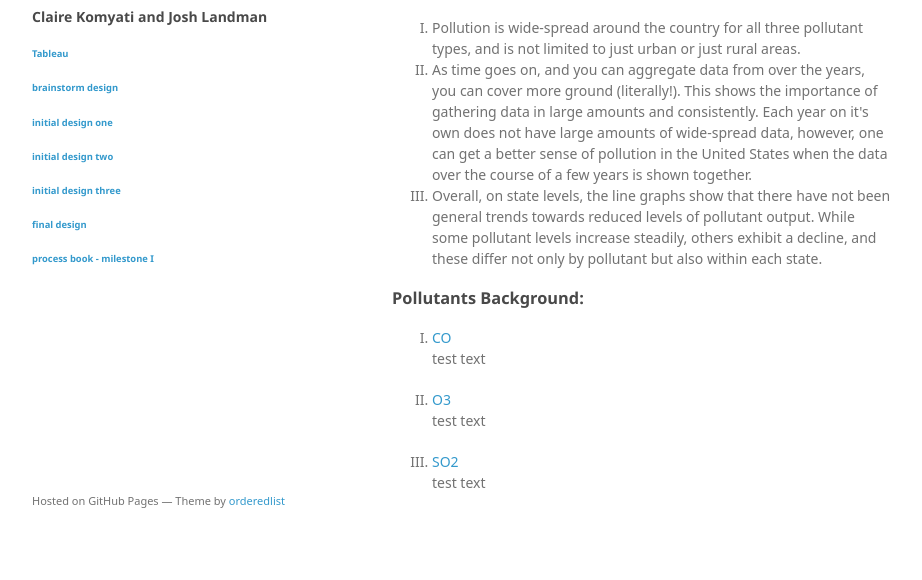
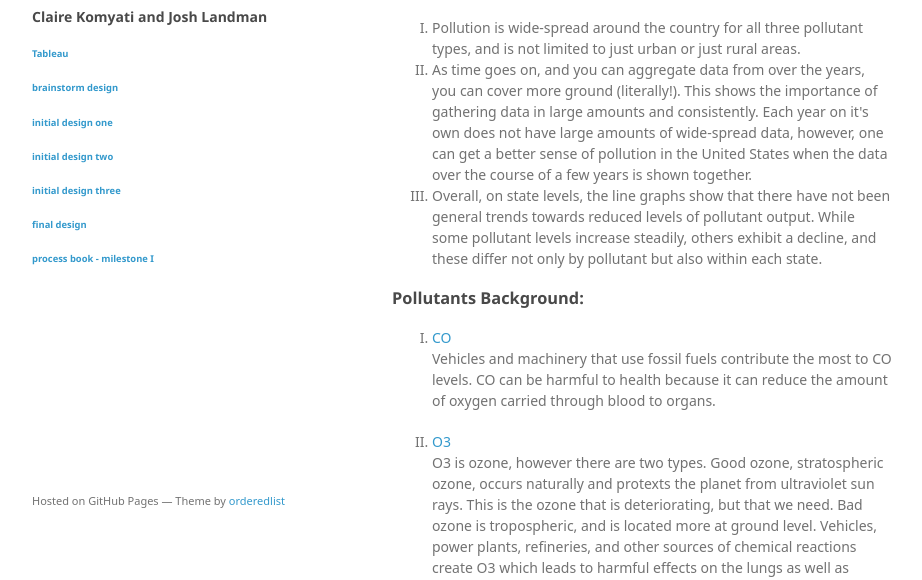
Before and after one commit to ckomyati/finalproject, a plain HTML site: page index.html in a window 1280 px wide. Shown: the part 220-800 px from the top of the page, without its empty margins (178-1100 px from the left). Drawn offline with Linux system fonts and the light colour scheme; a web font is replaced by a local one.

Commit message:
descriptions of pollutants

```diff
--- a/index.html
+++ b/index.html
@@ -50,11 +50,11 @@
 
        <ol type="I">
          <li><a href="https://www.epa.gov/co-pollution/basic-information-about-carbon-monoxide-co-outdoor-air-pollution#What%20is%20CO"> CO </a> </li>
-         <p> test text </p>
+         <p> Vehicles and machinery that use fossil fuels contribute the most to CO levels.  CO can be harmful to health because it can reduce the amount of oxygen carried through blood to organs. </p>
          <li><a href="https://www.epa.gov/ozone-pollution/ozone-basics#what%20where%20how"> O3 </a> </li>
-         <p> test text </p>
+         <p> O3 is ozone, however there are two types.  Good ozone, stratospheric ozone, occurs naturally and protexts the planet from ultraviolet sun rays.  This is the ozone that is deteriorating, but that we need.  Bad ozone is tropospheric, and is located more at ground level.  Vehicles, power plants, refineries, and other sources of chemical reactions create O3 which leads to harmful effects on the lungs as well as vegetation and ecosystems.  O3 is the main component in smog. </p>
          <li><a href="https://www.epa.gov/so2-pollution/sulfur-dioxide-basics#what%20is%20so2"> SO2</a> </li>
-         <p> test text </p>
+         <p> Fossil fuels being used in large industrial facilities and plants contributes the most to SO2 levels.  SO2 also affects the lungs and respiratory system.  The growth of vegetation and ecosystems can be negatively affected.  SO2 is a component in the haze that covers certain areas of the United States. </p>
         </ol>
 
     </section>
```
